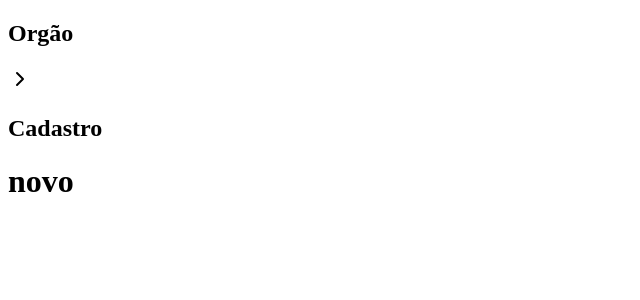
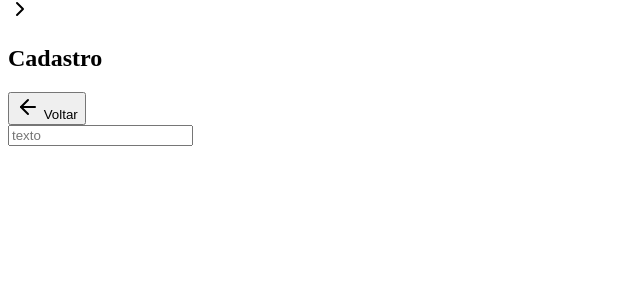
Before and after one commit to VituSuperMEg/idigitalizacao-web, a Next.js app: page /Orgao in a window 1280 px wide. Both pictures are taken after a click on the button "Novo". Shown: the top 300 px of the page, without its empty margins (0-640 px from the left). Built offline with nearby package versions, Linux system fonts and the light colour scheme.

Commit message:
📍 Update in crud

```diff
--- a/package.json
+++ b/package.json
@@ -13,7 +13,9 @@
     "lucide-react": "^0.316.0",
     "next": "14.1.0",
     "react": "^18",
-    "react-dom": "^18"
+    "react-dom": "^18",
+    "react-hook-form": "^7.50.0",
+    "zod": "^3.22.4"
   },
   "devDependencies": {
     "@types/node": "^20",
--- a/src/components/Crud/Buttons.tsx
+++ b/src/components/Crud/Buttons.tsx
@@ -13,7 +13,7 @@ export default function Buttons({ view = 'list', setView }: Button) {
          onClick={() => setView('new')}
         ><Plus /> Novo </button>
       )}
-      {view === "new" || view === "edit" && (
+      {(view === "new" || view === "edit") && (
          <button
          className="bg-slate-400 flex gap-2 p-3 rounded-lg text-white"
          onClick={() => setView('list')}
--- a/src/components/Crud/Crud.tsx
+++ b/src/components/Crud/Crud.tsx
@@ -1,42 +1,47 @@
-import { useState } from "react";
+import { ReactNode, useState } from "react";
 import Buttons from "./Buttons";
 import { ArrowRight, ChevronRight } from "lucide-react";
 import Table from "./Table";
 import './crud.css';
 
 interface ICrud {
-  display : {
+  display: {
     displayName: string;
     displayMenu: string;
   }
-  fieldsTable : [
-    { head : string, body : string}
-  ]
+  fieldsTable: [
+    { head: string, body: string }
+  ];
+  form : ReactNode
 }
 export default function Crud({
   display,
-  fieldsTable
-}:ICrud) {
+  fieldsTable,
+  form
+}: ICrud) {
 
   const [view, setView] = useState("list");
 
+  console.log(view);
   return (
     <div>
-      <header className="flex items-center justify-between">
+
+      <header className="flex items-center justify-between" style={{ marginTop : -70}}>
         <div className="flex items-center">
           <h2>{display?.displayName}</h2>
           <ChevronRight />
           <h2>{display?.displayMenu}</h2>
         </div>
-        <Buttons setView={setView} view={view}/>
+        <Buttons setView={setView} view={view} />
       </header>
+
       {view === 'list' && (
         <div className="w-full">
-  <Table fields={fieldsTable} setView={setView}/>
+          <Table fields={fieldsTable} setView={setView} />
         </div>
       )}
       {view === "new" && (
-        <h1>novo</h1>
+        form
       )}
       {view === "edit" && (
         <h1>edit</h1>
--- a/src/components/Crud/Form.tsx
+++ b/src/components/Crud/Form.tsx
@@ -0,0 +1,5 @@
+export default function Form() {
+  return (
+    <form></form>
+  )
+}
--- a/src/pages/Orgao.tsx
+++ b/src/pages/Orgao.tsx
@@ -1,5 +1,10 @@
 import Crud from "@/components/Crud/Crud";
 
+function Form () {
+  return (
+    <input type="text" placeholder="texto" />
+  )
+}
 export default function OrgaoPage() {
   return (
     <div>
@@ -11,6 +16,7 @@ export default function OrgaoPage() {
           { head: "Responsável", body: "responsavel" },
           { head: "CPF", body: "cpf" }
         ]}
+        form={<Form />}
       />
     </div>
   )
```
Also changed, not shown: 1 other file (tests, documents, lock files or other folders). Lines whose indentation alone changed are shown as unchanged.
